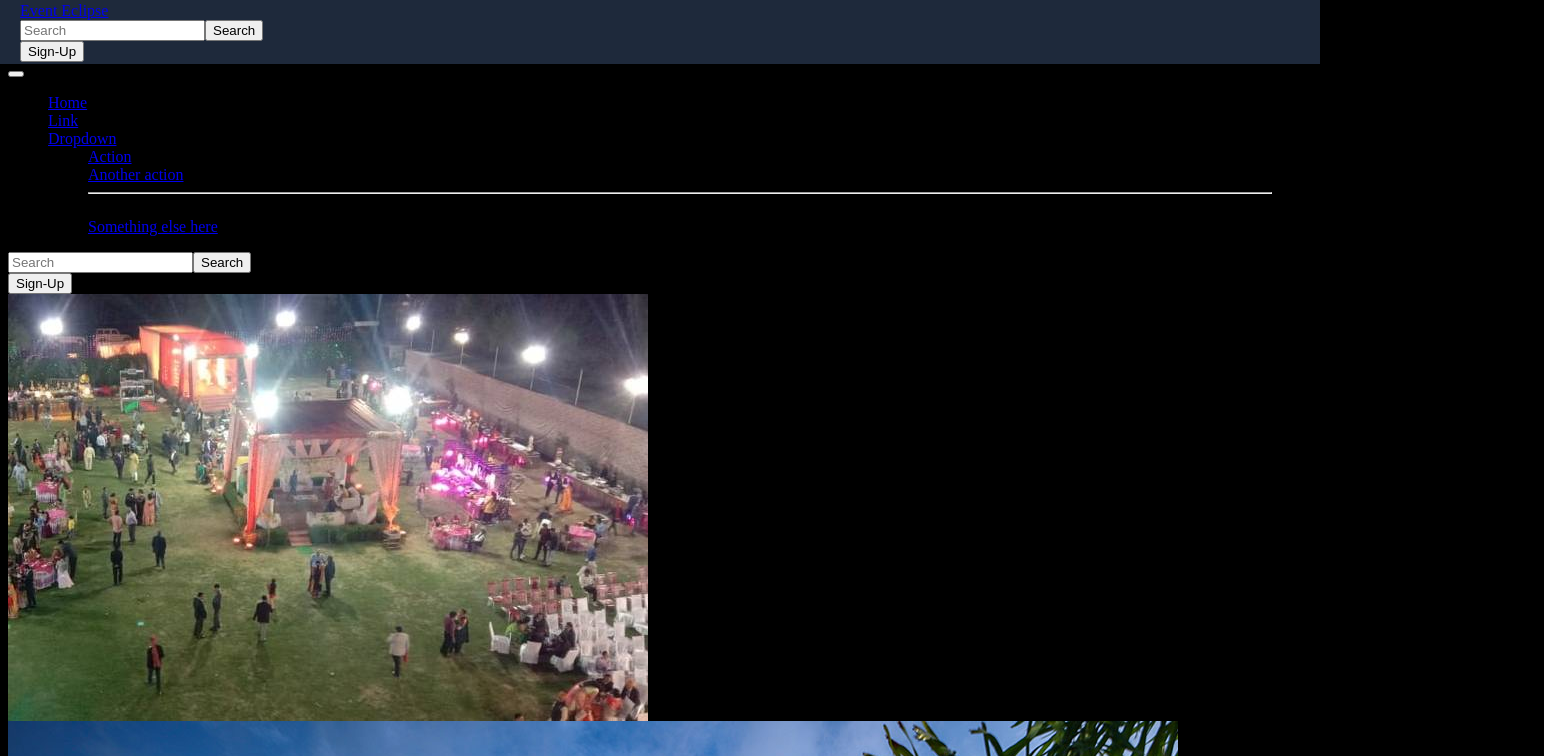
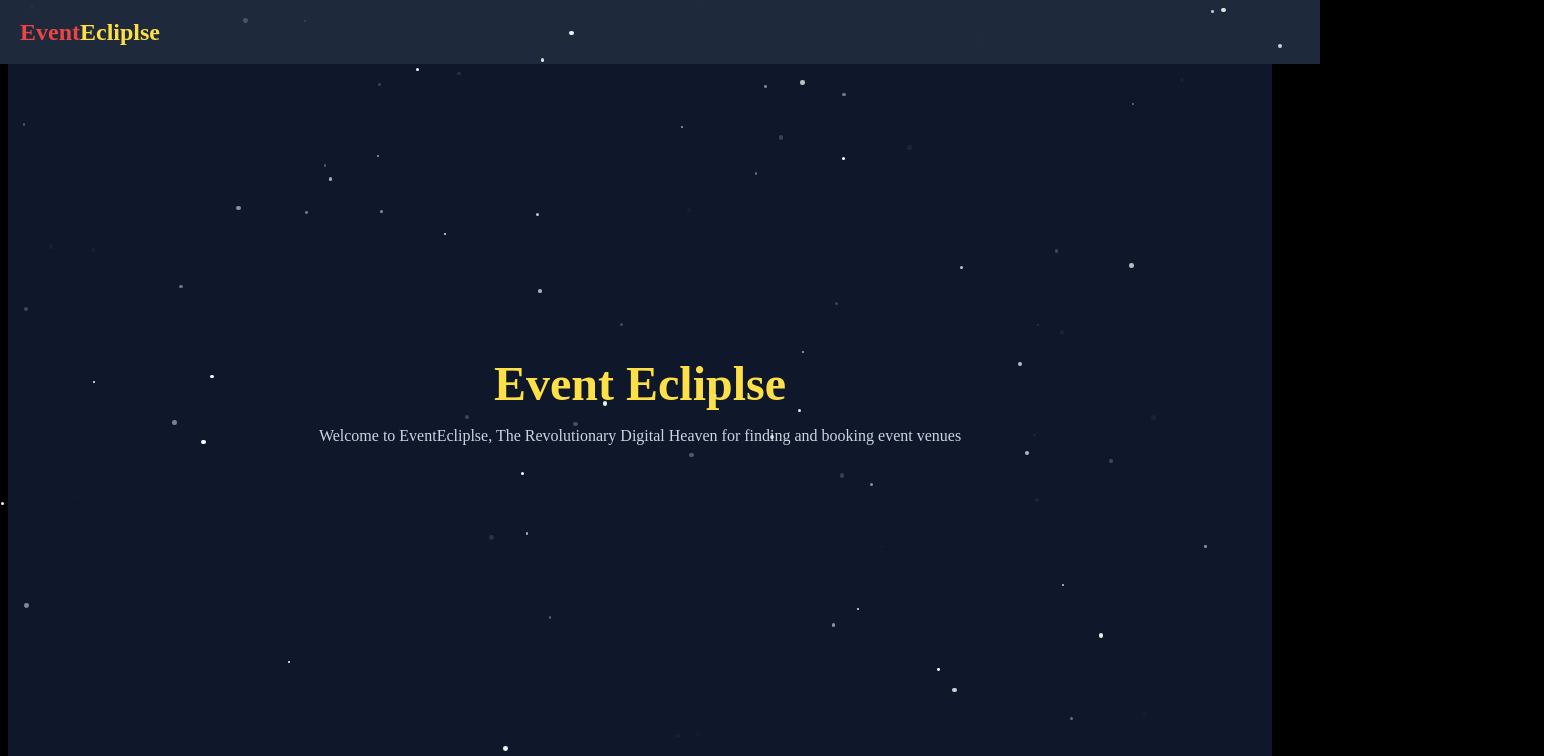
Before and after one commit to Tim-Alpha/Event-Eclipse-Frontend, a React (Create React App) app: page /home in a window 1280 px wide. Shown: the top 756 px of the page, 1544 px wide, since content can reach past the window. Built offline with nearby package versions, Linux system fonts and the light colour scheme.

Commit message:
refactor: header & home page

```diff
--- a/src/components/Header.js
+++ b/src/components/Header.js
@@ -1,89 +1,12 @@
-import React, { useState, useEffect } from "react";
-import { useNavigate, Link } from "react-router-dom";
+import React from "react";
 
 const Header = () => {
-    const [loginBtn, setLoginBtn] = useState('Sign-Up');
-    const navigate = useNavigate();
-    const [isMobile, setIsMobile] = useState(false);
-
-    useEffect(() => {
-        const handleResize = () => {
-            setIsMobile(window.innerWidth <= 550);
-        };
-
-        handleResize(); // Call it initially to set isMobile
-        window.addEventListener('resize', handleResize);
-
-        return () => {
-            window.removeEventListener('resize', handleResize);
-        };
-    }, []);
-
-    const onSignUp = () => {
-        navigate('/auth');
-        setLoginBtn('Login');
-    };
 
     return (
         <>
-            {isMobile ? (
-                <nav className="navbar bg-body-tertiary fixed-top">
-                    <div className="container-fluid">
-                        <Link className="navbar-brand" to="#">Event Eclipse</Link> {/* Use Link instead of a */}
-                        <button className="navbar-toggler" type="button" data-bs-toggle="offcanvas" data-bs-target="#offcanvasNavbar" aria-controls="offcanvasNavbar" aria-label="Toggle navigation">
-                            <span className="navbar-toggler-icon"></span>
-                        </button>
-                    </div>
-                </nav>
-            ) : (
-                <nav className="navbar bg-body-tertiary">
-                    <div className="container-fluid">
-                        <Link className="navbar-brand" to="#">Event Eclipse</Link> {/* Use Link instead of a */}
-                        <form className="d-flex" role="search">
-                            <input className="form-control me-2" type="search" placeholder="Search" aria-label="Search" />
-                            <button className="btn btn-outline-success" type="submit">Search</button>
-                        </form>
-                        <button className="btn btn-outline-success ms-2" onClick={onSignUp}>{loginBtn}</button>
-                    </div>
-                </nav>
-            )}
-
-            <div className="offcanvas offcanvas-end" tabIndex="-1" id="offcanvasNavbar" aria-labelledby="offcanvasNavbarLabel">
-                <div className="offcanvas-header">
-                    <h5 className="offcanvas-title" id="offcanvasNavbarLabel">Offcanvas</h5>
-                    <button type="button" className="btn-close" data-bs-dismiss="offcanvas" aria-label="Close"></button>
-                </div>
-                <div className="offcanvas-body">
-                    <ul className="navbar-nav justify-content-end flex-grow-1 pe-3">
-                        <li className="nav-item">
-                            <Link className="nav-link active" aria-current="page" to="#">Home</Link> {/* Use Link instead of a */}
-                        </li>
-                        <li className="nav-item">
-                            <Link className="nav-link" to="#">Link</Link> {/* Use Link instead of a */}
-                        </li>
-                        <li className="nav-item dropdown">
-                            <Link className="nav-link dropdown-toggle" to="#" role="button" data-bs-toggle="dropdown" aria-expanded="false"> {/* Use Link instead of a */}
-                                Dropdown
-                            </Link>
-                            <ul className="dropdown-menu">
-                                <li><Link className="dropdown-item" to="#">Action</Link></li> {/* Use Link instead of a */}
-                                <li><Link className="dropdown-item" to="#">Another action</Link></li> {/* Use Link instead of a */}
-                                <li>
-                                    <hr className="dropdown-divider" />
-                                </li>
-                                <li><Link className="dropdown-item" to="#">Something else here</Link></li> {/* Use Link instead of a */}
-                            </ul>
-                        </li>
-                    </ul>
-                    <form className="d-flex mt-3" role="search">
-                        <input className="form-control me-2" type="search" placeholder="Search" aria-label="Search" />
-                        <button className="btn btn-outline-success" type="submit">Search</button>
-                    </form>
-                    <div className="w-90 mx-auto mt-3"> {/* Style to make the button 90% width and center it */}
-                        <button className="btn btn-outline-success w-100" onClick={onSignUp}>{loginBtn}</button>
-                    </div>
-                </div>
-            </div>
+            <nav>
+                <div className='logo' ><span className='logo-1' >Event</span><span className='logo-2' >Ecliplse</span></div>
+            </nav>
         </>
     );
 };
--- a/src/components/Home.js
+++ b/src/components/Home.js
@@ -1,58 +1,19 @@
-import React, { useEffect, useState } from 'react';
-import Container from './Container';
-import Footer from './Footer';
-import TopContainer from './TopContainer';
-import img1 from './images/img1.jpg';
-import img2 from './images/img2.jpg';
-import img3 from './images/img3.jpeg';
-import img4 from './images/img4.jpeg';
-import img5 from './images/img5.jpeg';
-import img6 from './images/img6.jpeg';
-import img7 from './images/img7.webp';
-import img8 from './images/img8.webp';
+import React from 'react';
 import Header from './Header';
-import SignupPopup from './SignupPopup';
-import { isLoggedIn } from '../helper/auth';
+import StarField from '../StarField';
 
 const Home = () => {
-  const [showPopup, setShowPopup] = useState(false);
-
-  useEffect(() => {
-    if (!isLoggedIn()) {
-      const timer = setTimeout(() => {
-        setShowPopup(true);
-      }, 10000);
-
-      return () => clearTimeout(timer);
-    }
-  }, []);
-
-  const handleClosePopup = () => {
-    setShowPopup(false);
-  };
 
   return (
     <>
-      <Header />
-      <TopContainer />
-      <div className="container mt-4">
-        <div className="row">
-          <Container newClass="col-12 col-md-6 col-lg-3 mb-4" width="100" height="40" background="" corner="8" link={img1} />
-          <Container newClass="col-12 col-md-6 col-lg-3 mb-4" width="100" height="40" background="" corner="8" link={img2} />
-          <Container newClass="col-12 col-md-6 col-lg-3 mb-4" width="100" height="40" background="" corner="8" link={img3} />
-          <Container newClass="col-12 col-md-6 col-lg-3 mb-4" width="100" height="40" background="" corner="8" link={img4} />
-          <Container newClass="col-12 col-md-6 col-lg-3 mb-4" width="100" height="40" background="" corner="8" link={img5} />
-          <Container newClass="col-12 col-md-6 col-lg-3 mb-4" width="100" height="40" background="" corner="8" link={img6} />
-          <Container newClass="col-12 col-md-6 col-lg-3 mb-4" width="100" height="40" background="" corner="8" link={img7} />
-          <Container newClass="col-12 col-md-6 col-lg-3 mb-4" width="100" height="40" background="" corner="8" link={img8} />
-          <Container newClass="col-12 col-md-6 col-lg-3 mb-4" width="100" height="40" background="" corner="8" link={img1} />
-          <Container newClass="col-12 col-md-6 col-lg-3 mb-4" width="100" height="40" background="" corner="8" link={img2} />
-          <Container newClass="col-12 col-md-6 col-lg-3 mb-4" width="100" height="40" background="" corner="8" link={img3} />
-          <Container newClass="col-12 col-md-6 col-lg-3 mb-4" width="100" height="40" background="" corner="8" link={img4} />
-        </div>
+    <Header />
+    <div className='home-page'>
+      <StarField />
+      <div className='hero-section' >
+        <h1 className='hero-heading' >Event Ecliplse</h1>
+        <p className='hero-text' >Welcome to EventEcliplse, The Revolutionary Digital Heaven for finding and booking event venues</p>
       </div>
-      <Footer />
-      {showPopup && <SignupPopup onClose={handleClosePopup} />}
+    </div>
     </>
   );
 };
```
